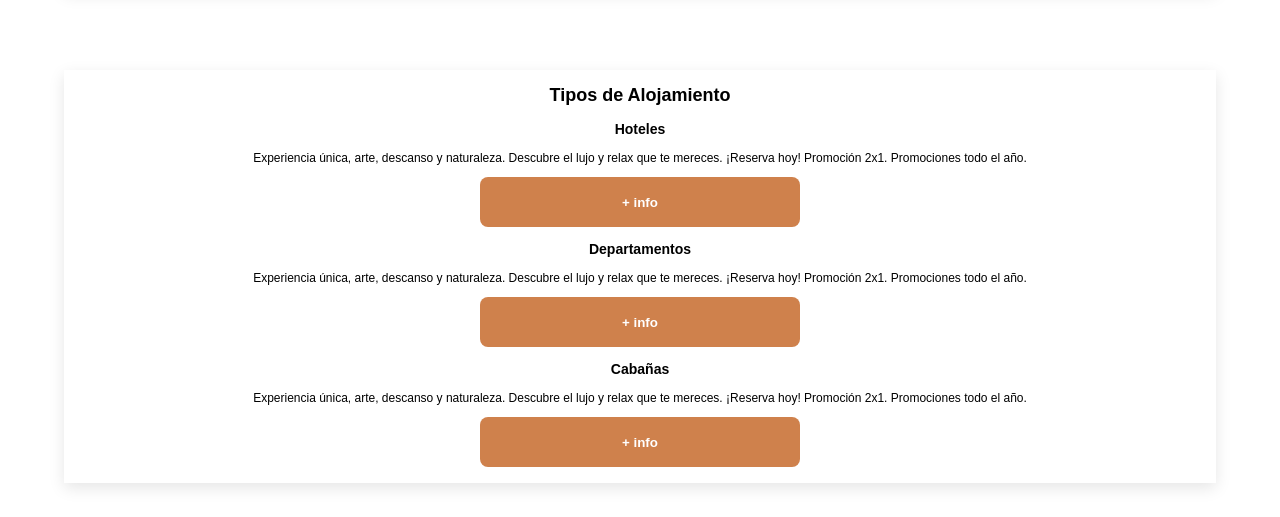
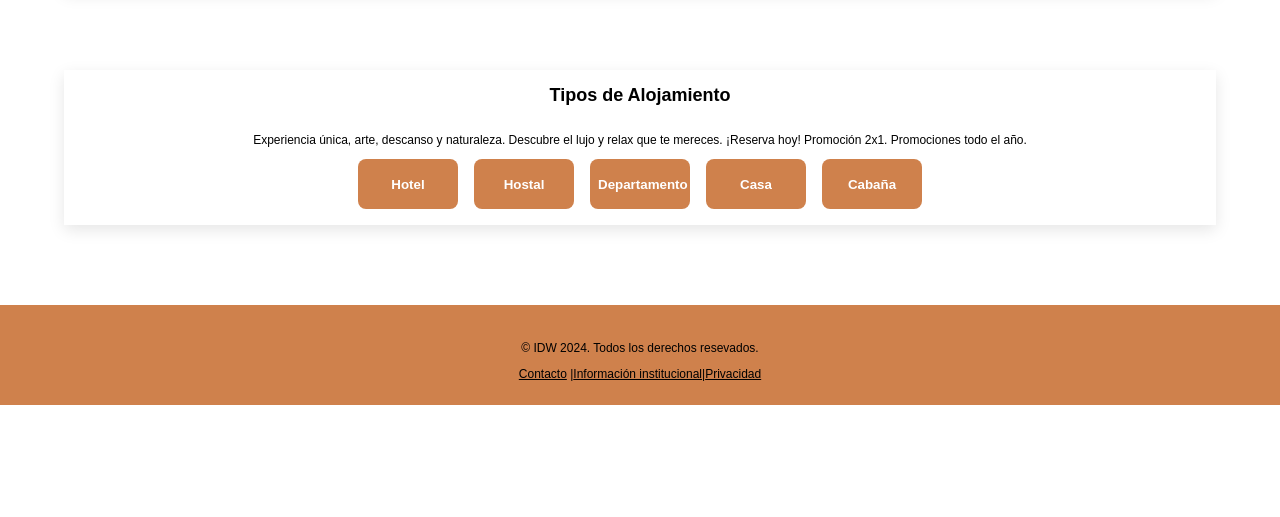
Before and after one commit to IDWGrupo27/TrabajoIntegradorFinal, a React (Create React App) app in the folder trabajo_final/: page / in a window 1280 px wide. Shown: the part 2244-2761 px from the top of the page. After the commit the page ends 2649 px from the top, so only its background shows below. Built offline with nearby package versions, Linux system fonts and the light colour scheme; no server answers.

Commit message:
actualizacion

```diff
--- a/trabajo_final/src/css/index.css
+++ b/trabajo_final/src/css/index.css
@@ -126,6 +126,22 @@ a:not(.image-button) {
     gap: 1rem;
 }
 
+.tipos-alojamiento {
+    display: flex;
+    flex-direction: column;
+    justify-content: center;
+    align-items: center;
+}
+
+.tipos-alojamiento .contenedor-cartas {
+    display: flex;
+    flex-wrap: wrap;
+    gap: 1rem;
+}
+.tipos-alojamiento button {
+    width: 100px;
+}
+
 /* Items */
 
 .search-form {
--- a/trabajo_final/src/routes/Home.jsx
+++ b/trabajo_final/src/routes/Home.jsx
@@ -34,7 +34,8 @@ const camelize = (str) => {
 };
 
 export const Home = () => {
-    const { listaAlojamientos, getTipoAlojamiento } = useApi();
+    const { listaAlojamientos, listaTiposAlojamiento, getTipoAlojamiento } =
+        useApi();
 
     return (
         <main>
@@ -188,37 +189,23 @@ export const Home = () => {
             </section>
 
             <section>
-                <div className="Tipos-Aloja">
+                <div className="tipos-alojamiento">
                     <h2>Tipos de Alojamiento</h2>
-                    <div className="carta">
-                        <h3>Hoteles</h3>
-                        <p>
-                            Experiencia única, arte, descanso y naturaleza.
-                            Descubre el lujo y relax que te mereces. ¡Reserva
-                            hoy! Promoción 2x1. Promociones todo el año.
-                        </p>
-                        <button type="submit">+ info</button>
-                    </div>
-
-                    <div className="carta">
-                        <h3>Departamentos</h3>
-                        <p>
-                            Experiencia única, arte, descanso y naturaleza.
-                            Descubre el lujo y relax que te mereces. ¡Reserva
-                            hoy! Promoción 2x1. Promociones todo el año.
-                        </p>
-
-                        <button type="submit">+ info</button>
-                    </div>
-
-                    <div className="carta">
-                        <h3>Cabañas</h3>
-                        <p>
-                            Experiencia única, arte, descanso y naturaleza.
-                            Descubre el lujo y relax que te mereces. ¡Reserva
-                            hoy! Promoción 2x1. Promociones todo el año.
-                        </p>
-                        <button type="submit">+ info</button>
+                    <p>
+                        Experiencia única, arte, descanso y naturaleza. Descubre
+                        el lujo y relax que te mereces. ¡Reserva hoy! Promoción
+                        2x1. Promociones todo el año.
+                    </p>
+                    <div className="contenedor-cartas">
+                        {listaTiposAlojamiento.map((t) => {
+                            return (
+                                <div className="carta">
+                                    <button type="submit">
+                                        {t.Descripcion}
+                                    </button>
+                                </div>
+                            );
+                        })}
                     </div>
                 </div>
             </section>
```
